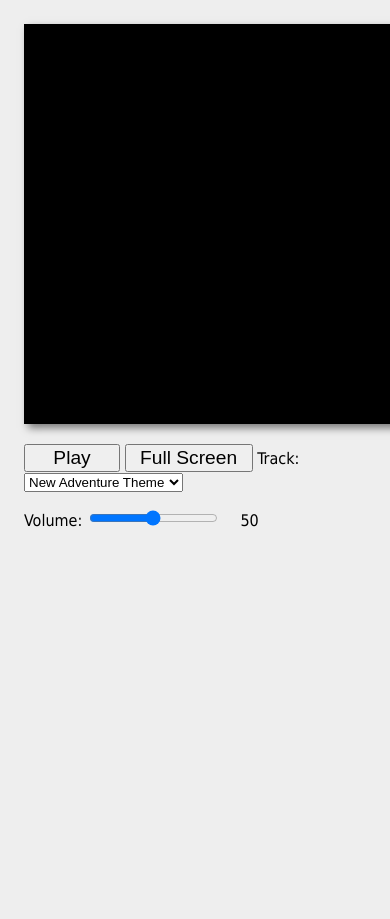
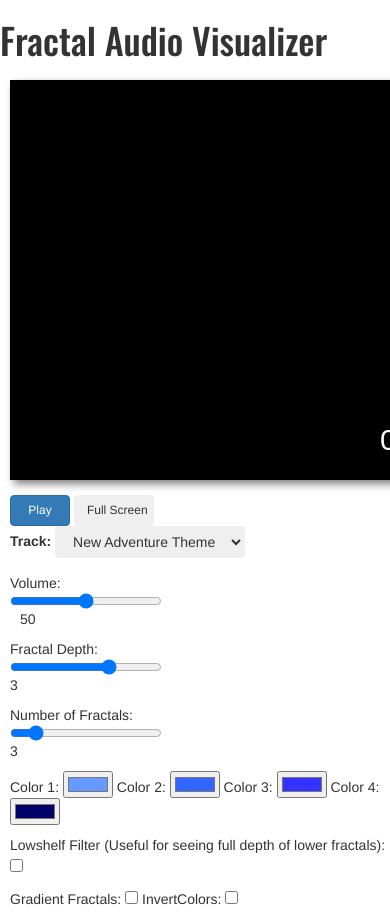
Before and after one commit to brschlegel/330Project2, a plain HTML site: page index.html in a window 390 px wide. Shown: the top 919 px of the page. Before the commit the page ends 844 px from the top, so only its background shows below. Drawn offline with nearby package versions, Linux system fonts and the light colour scheme.

Commit message:
finished

```diff
--- a/index.html
+++ b/index.html
@@ -2,20 +2,24 @@
 <html lang="en">
 <head>
 	<meta charset="utf-8" />
-	<title>Audio Visualizer</title>
+	<title>Fractal Audio Visualizer</title>
 	<link href="styles/default-styles.css" type="text/css" rel="stylesheet" />
 	<script src="./src/loader.js" type="module"></script>
+	<link href="https://fonts.googleapis.com/css2?family=Oswald:wght@517&display=swap" rel="stylesheet">
+	<script src="https://maxcdn.bootstrapcdn.com/bootstrap/3.4.1/js/bootstrap.min.js"></script>
+	<link rel="stylesheet" href="https://maxcdn.bootstrapcdn.com/bootstrap/3.4.1/css/bootstrap.min.css">
 </head>
 <body>
+<h1 id = "title">Fractal Audio Visualizer</h1>
 <main>
 	<canvas width="800" height="400"></canvas>
 	<div id="controls">
 		<section>
-			<button id="playButton" data-playing="no"></button>
-			<button id="fsButton">Full Screen</button>
+			<button id="playButton" data-playing="no" class="btn btn-primary"></button>
+			<button id="fsButton" class="btn btn-secondary">Full Screen</button>
 
 			<label>Track:
-				<select id="trackSelect">
+				<select id="trackSelect" class = "btn btn-secondary dropdown-toggle">
 					<option value="media/New Adventure Theme.mp3" selected>New Adventure Theme</option>
 					<option value="media/Peanuts Theme.mp3">Peanuts Theme</option>
 					<option value="media/The Picard Song.mp3">The Picard Song</option>
@@ -24,13 +28,33 @@
 		</section>
 
 		<section>
-			Volume: <input type="range" id="volumeSlider" min="0" max="2" value="1" step="0.01">
+
+			Volume: <input type="range" id="volumeSlider" min="0" max="2" value="1" step="0.01" class = "slider">
 			<span id="volumeLabel">???</span>
-			<!-- Fractal Depth:  <input type="range" id="depthSlider" min="1" max="6" value="3" step="1">
-			Number of Fractals:  <input type="range" id="numSlider" min="1" max="16" value="3" step="1"> -->
+
 		</section>
 
 		<section>
+			Fractal Depth:  <input type="range" id="depthSlider" min="1" max="4" value="3" step="1" class = "slider">
+			<span id="depthLabel">3</span>
+
+		  </section>
+		  <section>
+			Number of Fractals:  <input type="range" id="numSlider" min="1" max="16" value="3" step="1" class = "slider">
+			<span id="numLabel">3</span>
+		  </section>
+		  <section>
+			  Color 1: <input type="color" id="colorpicker1" value="#6699ff">
+			  Color 2: <input type ="color" id="colorpicker2" value="#3366ff">
+			  Color 3: <input type="color" id="colorpicker3" value= "#3333ff">
+			  Color 4: <input type ="color" id="colorpicker4" value= "#000066">
+		  </section>
+		  <section>
+			  Lowshelf Filter (Useful for seeing full depth of lower fractals): <input type="checkbox" id = "lowShelf">
+		  </section>
+		  <section>
+			  Gradient Fractals: <input type = "checkbox" id="showGradient">
+			  InvertColors: <input type="checkbox" id="invertCB">
 
 		  </section>
 	</div>
--- a/src/audio.js
+++ b/src/audio.js
@@ -3,7 +3,7 @@ let audioCtx;
 
 // **These are "private" properties - these will NOT be visible outside of this module (i.e. file)**
 // 2 - WebAudio nodes that are part of our WebAudio audio routing graph
-let element, sourceNode, analyserNode, gainNode;
+let element, sourceNode, analyserNode, gainNode, lowShelfBiquadFilter;
 
 // 3 - here we are faking an enumeration
 const DEFAULTS = Object.freeze({
@@ -14,9 +14,10 @@ const DEFAULTS = Object.freeze({
 // 4 - create a new array of 8-bit integers (0-255)
 // this is a typed array to hold the audio frequency data
 let audioData = new Uint8Array(DEFAULTS.numSamples/2);
-
+let playing = false;
 // **Next are "public" methods - we are going to export all of these at the bottom of this file**
 function setupWebAudio(filePath){
+
 
 // 1 - The || is because WebAudio has not been standardized across browsers yet
     const AudioContext = window.AudioContext || window.webkitAudioContext;
@@ -29,6 +30,8 @@ function setupWebAudio(filePath){
 
 // 4 - create an a source node that points at the <audio> element
     sourceNode = audioCtx.createMediaElementSource(element);
+    lowShelfBiquadFilter = audioCtx.createBiquadFilter();
+	lowShelfBiquadFilter.type = "lowshelf";
 
 // 5 - create an analyser node
 // note the UK spelling of "Analyser"
@@ -51,7 +54,8 @@ gainNode = audioCtx.createGain();
 gainNode.gain.value = DEFAULTS.gain;
 
 // 8 - connect the nodes - we now have an audio graph
-sourceNode.connect(analyserNode);
+sourceNode.connect(lowShelfBiquadFilter);
+lowShelfBiquadFilter.connect(analyserNode);
 analyserNode.connect(gainNode);
 gainNode.connect(audioCtx.destination);
 }
@@ -63,10 +67,12 @@ function loadSoundFile(filePath){
 
 function playCurrentSound(){
     element.play();
+    playing = true;
 }
 
 function pauseCurrentSound(){
     element.pause();
+    playing = false;
 }
 
 function setVolume(value){
@@ -74,6 +80,14 @@ function setVolume(value){
     gainNode.gain.value = value;
 }
 
+function toggleLowshelf(lowshelf) {
+    if (lowshelf) {
+        lowShelfBiquadFilter.frequency.setValueAtTime(1000, audioCtx.currentTime);
+        lowShelfBiquadFilter.gain.setValueAtTime(15, audioCtx.currentTime);
+    } else {
+        lowShelfBiquadFilter.gain.setValueAtTime(0, audioCtx.currentTime);
+    }
+}
 
 
-export {audioCtx,setupWebAudio,playCurrentSound,pauseCurrentSound,loadSoundFile,setVolume,analyserNode};
+export {audioCtx,setupWebAudio,playCurrentSound,pauseCurrentSound,loadSoundFile,setVolume,analyserNode,toggleLowshelf,playing};
--- a/src/canvas.js
+++ b/src/canvas.js
@@ -9,13 +9,16 @@
 
 import * as utils from './utils.js';
 import * as classes from './classes.js';
+import * as audio from './audio.js'
 
 let ctx, canvasWidth, canvasHeight, gradient, analyserNode, audioData;
 let totalDepth =3;
-let numFractals = 16;
+let numFractals = 3;
 let audioDataEndPoints = [];
 let allFractals = [];
 let colorByDepth = [];
+let imageDataY = 0;
+let imageDataHeight = 0;
 colorByDepth[0] = "#6699ff";
 colorByDepth[1] = "#3366ff";
 colorByDepth[2] = "#3333ff";
@@ -24,13 +27,15 @@ colorByDepth[4] = "#000066";
 colorByDepth[5] = "#000066";
 colorByDepth[6] = "#000066";
 
-function setupCanvas(canvasElement, analyserNodeRef, numFractals, totalDepth) {
+let prevCurTime, timeElapsed;
+
+function setupCanvas(canvasElement, analyserNodeRef) {
     // create drawing context
     ctx = canvasElement.getContext("2d");
     canvasWidth = canvasElement.width;
     canvasHeight = canvasElement.height;
     // create a gradient that runs top to bottom
-    gradient = utils.getLinearGradient(ctx, 0, 0, 0, canvasHeight, [{ percent: .25, color: "green" }, { percent: 1, color: "yellow" }]);
+    timeElapsed = 0;
     // keep a reference to the analyser node
     analyserNode = analyserNodeRef;
     // this is the array where the analyser data will be stored
@@ -39,8 +44,9 @@ function setupCanvas(canvasElement, analyserNodeRef, numFractals, totalDepth) {
    // ctx.fillRect(100,100,200,200);
     ctx.fillStyle = "black";
     //drawCarpet(100, 100, 200, 200, 0);
-
-    setUpShapeFractal(ArrangeCarpet, numFractals, 100,100,200,200 );
+    changeGradient();
+    //gradient = utils.getLinearGradient(ctx,0,0,0,canvasHeight,[{percent:0,color:"blue"},{percent:.25,color:"green"},{percent:.5,color:"yellow"},{percent:.75,color:"red"},{percent:1,color:"magenta"}])
+    setUpShapeFractal(ArrangeCarpet, numFractals);
     for(let i = 0; i < numFractals; i++){
         audioDataEndPoints.push(Math.round(i * 128 / numFractals));
     }
@@ -48,121 +54,81 @@ function setupCanvas(canvasElement, analyserNodeRef, numFractals, totalDepth) {
 
 }
 
+function RearrangeFractal(numFractal, depth){
+    audioDataEndPoints = [];
+    allFractals = [];
+    totalDepth = depth;
+    numFractals = numFractal;
+    console.log(numFractals);
+    setUpShapeFractal(ArrangeCarpet, numFractals);
+    for(let i = 0; i < numFractals; i++){
+        audioDataEndPoints.push(Math.round(i * 128 / numFractals));
+    }
+    audioDataEndPoints.push(128);
+
+}
+
+function changeDepth(depth){
+    totalDepth = depth;
+    allFractals = [];
+    setUpShapeFractal(ArrangeCarpet, numFractals);
+}
+
+function changeNumFractal(numFractal){
+    audioDataEndPoints = [];
+    allFractals = [];
+    numFractals = numFractal;
+    setUpShapeFractal(ArrangeCarpet, numFractals);
+    for(let i = 0; i < numFractals; i++){
+        audioDataEndPoints.push(Math.round(i * 128 / numFractals));
+    }
+    audioDataEndPoints.push(128);
+
+}
+
+function changeGradient(){
+   gradient = utils.getLinearGradient(ctx,0,0,0,canvasHeight,[{percent:0,color:colorByDepth[0]},{percent:.25,color:colorByDepth[1]},{percent:.5,color:colorByDepth[2]},{percent:.75,color:colorByDepth[3]}])
+}
 function draw(params = {}) {
     // 1 - populate the audioData array with the frequency data from the analyserNode
     // notice these arrays are passed "by reference"
      analyserNode.getByteFrequencyData(audioData);
     // // OR
     // //analyserNode.getByteTimeDomainData(audioData); // waveform data
-
+    elapseTime();
     ctx.save();
     ctx.fillStyle = "black";
    // ctx.globalAlpha = .1;
      ctx.fillRect(0,0,canvasWidth,canvasHeight);
      ctx.restore();
 
-     console.log(allFractals.length)
+
+    drawTime(canvasWidth/2 - 30,canvasHeight - 30,"30px Arial", "white");
+
+    if(params.showGradient){
+        ctx.fillStyle = gradient;
+    }
     for(let i = 0; i < allFractals.length; i++){
-        drawFractal(audioData, allFractals[i],audioDataEndPoints[i], audioDataEndPoints[i+1]);
+        drawFractal(audioData, allFractals[i],audioDataEndPoints[i], audioDataEndPoints[i+1], params.showGradient, gradient);
     }
+    //including image data with the fractals pretty much just shuts things down, unless you restrict where it looks to just where new stuff is happening
+    let imageData = ctx.getImageData(0,imageDataY,canvasWidth,imageDataHeight);
+    let data = imageData.data;
+    let length = data.length;
+    let width = imageData.width;
+    // B) Iterate through each pixel, stepping 4 elements at a time (which is the RGBA for 1 pixel)
+    for (let i =0; i < length; i += 4){
+        if(params.showInvert){
+            let red = data[i], green = data[i+1], blue = data[i+2];
+            if(red != 0 || blue != 0 || green != 0){
+            data[i] = 255 - red;
+            data[i+1] = 255 - green;
+            data[i+2] = 255 - blue;
+            }
+        }
+    }
+    ctx.putImageData(imageData, 0, imageDataY);
 
-     // 2 - draw background
-
-
-
-    // // 3 - draw gradient
-    // if(params.showGradient){
-    //     ctx.save();
-    //     ctx.fillStyle = gradient;
-    //     ctx.globalAlpha = .3;
-    //     ctx.fillRect(0,0,canvasWidth, canvasHeight);
-    //     ctx.restore();
-    // }
-    // // 4 - draw bars
-    // if(params.showBars){
-    //     let barSpacing = 4;
-    //     let margin = 5;
-    //     let screenWidthForBars = canvasWidth - (audioData.length * barSpacing) - margin * 2;
-    //     let barWidth = screenWidthForBars / audioData.length;
-    //     let barHeight = 200;
-    //     let topSpacing = 100;
-
-    //     ctx.save();
-    //     ctx.fillStyle = 'rgba(255,255,255,0.5)';
-    //     ctx.strokeStyle = 'rgba(0,0,0,0,.5)';
-
-    //     for(let i = 0; i < audioData.length; i++){
-    //         ctx.fillRect(margin + i * (barWidth + barSpacing), topSpacing + 256-audioData[i], barWidth, barHeight);
-    //         ctx.strokeRect(margin + i * (barWidth + barSpacing), topSpacing + 256-audioData[i], barWidth, barHeight);
-    //     }
-    //     ctx.restore();
-    // }
-    // // 5 - draw circles
-    // if(params.showCircles){
-    //     let maxRadius = canvasHeight/4;
-    //     ctx.save();
-    //     ctx.globalAlpha = .5;
-    //     for(let i = 0; i < audioData.length; i++){
-    //         let percent = audioData[i] / 255;
-
-    //         let circleRadius = percent * maxRadius;
-    //         ctx.beginPath();
-    //         ctx.fillStyle = utils.makeColor(255,111,111, .34 - percent/3.0);
-    //         ctx.arc(canvasWidth/2, canvasHeight/2, circleRadius, 0, 2*Math.PI, false);
-    //         ctx.fill();
-    //         ctx.closePath();
-
-    //         ctx.beginPath();
-    //         ctx.fillStyle = utils.makeColor(0,0,255,.1-percent/10.0);
-    //         ctx.arc(canvasWidth/2, canvasHeight/2, circleRadius * 1.5, 0, 2 * Math.PI, false);
-    //         ctx.fill();
-    //         ctx.closePath();
-
-    //         ctx.save();
-    //         ctx.beginPath();
-    //         ctx.fillStyle = utils.makeColor(200,200,0,0.5 - percent/5.0);
-    //         ctx.arc(canvasWidth/2, canvasHeight/2, circleRadius * .5, 0, 2* Math.PI, false);
-    //         ctx.fill();
-    //         ctx.closePath();
-    //         ctx.restore();
-    //     }
-    //     ctx.restore();
-    // }
-
-    // // 6 - bitmap manipulation
-    // // TODO: right now. we are looping though every pixel of the canvas (320,000 of them!),
-    // // regardless of whether or not we are applying a pixel effect
-    // // At some point, refactor this code so that we are looping though the image data only if
-    // // it is necessary
-
-    // // A) grab all of the pixels on the canvas and put them in the `data` array
-    // // `imageData.data` is a `Uint8ClampedArray()` typed array that has 1.28 million elements!
-    // // the variable `data` below is a reference to that array
-    // let imageData = ctx.getImageData(0,0,canvasWidth,canvasHeight);
-    // let data = imageData.data;
-    // let length = data.length;
-    // let width = imageData.width;
-    // // B) Iterate through each pixel, stepping 4 elements at a time (which is the RGBA for 1 pixel)
-    // for (let i =0; i < length; i += 4){
-    //     if(params.showNoise && Math.random() < .05){
-    //         data[i] = data[i +1] = 0;
-    //         data[i] = 255;
-    //     }
-
-    //     if(params.showInvert){
-    //         let red = data[i], green = data[i+1], blue = data[i+2];
-    //         data[i] = 255 - red;
-    //         data[i+1] = 255 - green;
-    //         data[i+2] = 255 - blue;
-    //     }
-    // }
-    // if(params.showEmboss){
-    //     for (let i = 0; i < length; i++) {
-    //     if(i%4 == 3) continue;
-    //     data[i] = 127 + 2*data[i] - data[i+4] - data[i + width *4];
-    // }
-    // }
-    // ctx.putImageData(imageData, 0, 0);
 }
 
 function ArrangeCarpet(x, y, width, height, depth, squares){
@@ -181,7 +147,25 @@ function ArrangeCarpet(x, y, width, height, depth, squares){
 
 }
 
-function drawFractal(audioData, array,start,end){
+//Plans for sierpinski triangle that didn't have time to go through
+
+function ArrangeTriangle(points,depth,arr){
+    for(let i =0; i < totalDepth + 1; i++){
+        arr.push([]);
+    }
+    let p = [];
+    p[0] = (points[2] - points[0])/2 + points[0];
+    p[1] = (points[3] - points[1])/2 + points[1];
+    p[2] = (points[4] - points[2])/2 + points[2];
+    p[3] = (points[5] - points[3])/2 + points[3];
+    p[4] = (points[4] - points[0])/2 + points[0];
+    p[5] = (points[5] - points[1])/2 + points[1];
+    arr[depth].push(new classes.Triangle(p, colorByDepth[depth]));
+
+
+}
+
+function drawFractal(audioData, array,start,end, gradient){
     //let value = utils.averageArrayValues(audioData, 0, Math.floor(audioData.length / 3));
     let value = audioData[start]
     let numDepth = Math.round(value / (256 / totalDepth));
@@ -192,23 +176,52 @@ function drawFractal(audioData, array,start,end){
         for(let j = 0; j < array[i].length; j++)
         {
             array[i][j].scale = value / 256;
-            array[i][j].draw(ctx);
+            array[i][j].draw(ctx,gradient);
         }
     }
 }
 
-function setUpShapeFractal(arrangeFunction, num, x,y,width,height){
-    for(let i = 0; i < num; i++){
+function setUpShapeFractal(arrangeFunction, num){
+
+    num++;
+
+    for(let i = 0; i < num - 1; i++){
         let arr = [];
-        console.log(arr);
-        let width = canvasWidth / (num + 1)
-        let spacing = width / (num + 1)
+        let width = canvasWidth / num ;
+        let spacing = width / num ;
+        imageDataHeight = width;
+        imageDataY = (canvasHeight / 2) - (width /2);
         arrangeFunction( spacing + i * (width + spacing),(canvasHeight / 2) - (width /2),width,width,0,arr);
         allFractals.push(arr);
     }
 
 }
 
+function setColor(color, depth){
+    colorByDepth[depth] = color;
+    changeGradient();
+    allFractals = [];
+    setUpShapeFractal(ArrangeCarpet, numFractals);
+}
+
+function elapseTime(){
+    if(audio.playing){
+    timeElapsed += audio.audioCtx.currentTime - prevCurTime;
+    timeElapsed
+    }
+    prevCurTime =  audio.audioCtx.currentTime;
+}
+
+function drawTime(x,y,font,color){
+    let date = new Date(0);
+    date.setSeconds(timeElapsed); // specify value for SECONDS here
+    let timeString = date.toISOString().substr(14, 5);
+    ctx.save();
+    ctx.fillStyle = color;
+    ctx.font = font;
+    ctx.fillText(timeString, x, y)
+    ctx.restore();
+}
 
 
-export { setupCanvas, draw };
+export { setupCanvas, draw, RearrangeFractal,changeDepth,changeNumFractal,setColor };
--- a/src/classes.js
+++ b/src/classes.js
@@ -18,12 +18,38 @@ class Square extends Shape{
         this.scale = 1;
         this.center = {x: this.x + width / 2, y: this.y + height /2};
     }
-    draw(ctx){
+    draw(ctx, showGradient, gradient){
         ctx.save();
+        if(!showGradient){
         ctx.fillStyle = this.color;
+    }
+    else{
+        ctx.fillStyle = gradient
+    }
         ctx.fillRect(this.center.x - (this.width * this.scale / 2),this.center.y - (this.width * this.scale / 2),this.width * this.scale,this.height *this.scale);
         ctx.restore();
     }
 }
 
-export{Square};
+class Triangle{
+    constructor(points,color){
+        this.points = points
+        this.color = color;
+        this.scale = 1;
+    }
+
+    draw(ctx){
+        ctx.save();
+        ctx.fillStyle = this.color;
+        ctx.beginPath();
+        ctx.moveTo(this.points[0],this.points[1]);
+        ctx.lineTo(this.points[2],this.points[3]);
+        ctx.lineTo(this.points[4],this.points[5]);
+        ctx.closePath();
+        ctx.fill();
+        ctx.restore();
+
+    }
+}
+
+export{Square,Triangle};
--- a/src/main.js
+++ b/src/main.js
@@ -3,7 +3,7 @@ import * as utils from './utils.js';
 import * as canvas from './canvas.js';
 
 const drawParams = {
-    showGradient: true,
+    showGradient: false,
     showBars: true,
     showCircles: true,
     showNoise: true,
@@ -31,7 +31,7 @@ function init() {
     console.log(`Testing utils.getRandomColor() import: ${utils.getRandomColor()}`);
     let canvasElement = document.querySelector("canvas"); // hookup <canvas> element
     setupUI(canvasElement);
-    canvas.setupCanvas(canvasElement, audio.analyserNode, 3,3);
+    canvas.setupCanvas(canvasElement, audio.analyserNode, 3, 3);
     loop();
 }
 
@@ -65,7 +65,14 @@ function setupUI(canvasElement) {
     let volumeSlider = document.querySelector("#volumeSlider");
     let volumeLabel = document.querySelector("#volumeLabel");
     let depthSlider = document.querySelector("#depthSlider");
+    let depthLabel = document.querySelector('#depthLabel');
     let numSlider = document.querySelector("#numSlider");
+    let numLabel = document.querySelector('#numLabel');
+    let colorPicker1 = document.querySelector("#colorpicker1");
+    let colorPicker2 = document.querySelector("#colorpicker2");
+    let colorPicker3 = document.querySelector("#colorpicker3");
+    let colorPicker4 = document.querySelector("#colorpicker4");
+
 
     //add ,oninput event to slider
     volumeSlider.oninput = e => {
@@ -75,16 +82,33 @@ function setupUI(canvasElement) {
         volumeLabel.innerHTML = Math.round((e.target.value / 2 * 100));
     };
 
-    // depthSlider.onchange = e => {
+    depthSlider.onchange = e => {
+        depthLabel.innerHTML = e.target.value;
+        canvas.changeDepth(e.target.value);
+    }
 
-    //     canvas.setupCanvas(canvasElement, audio.analyserNode, e.target.value,numSlider.value);
-    // }
+    numSlider.onchange = e => {
+        numLabel.innerHTML = e.target.value;
+        canvas.changeNumFractal(e.target.value);
+    }
 
-    // numSlider.onchange = e => {
-    //     canvas.setupCanvas(canvasElement, audio.analyserNode,depthSlider.value,e.target.value);
-    // }
+    colorPicker1.onchange = e =>{
+        canvas.setColor(e.target.value, 0)
+    }
+    colorPicker2.onchange = e =>{
+        canvas.setColor(e.target.value, 1)
+    }
+    colorPicker3.onchange = e =>{
+        canvas.setColor(e.target.value, 2)
+    }
+    colorPicker4.onchange = e =>{
+        canvas.setColor(e.target.value, 3)
+    }
 
+    document.querySelector('#lowShelf').onchange = e => {
 
+        audio.toggleLowshelf(e.target.checked); // turn on or turn off the filter, depending on the value of `highshelf`!
+    }
     //set value of label to match initial value of slider
     volumeSlider.dispatchEvent(new Event("input"));
 
@@ -108,20 +132,20 @@ function setupUI(canvasElement) {
     //     drawParams.showBars = barCB.checked;
     // }
 
-    // let gradientCB = document.querySelector("#gradientCB");
-    // gradientCB.onchange = e => {
-    //     drawParams.showGradient = !drawParams.showGradient
-    // }
+     let gradientCB = document.querySelector("#showGradient");
+     gradientCB.onchange = e => {
+         drawParams.showGradient = !drawParams.showGradient
+     }
 
     // let noiseCB = document.querySelector("#noiseCB");
     // noiseCB.onchange  = e =>{
     //     drawParams.showNoise = !drawParams.showNoise;
     // }
 
-    // let invertCB = document.querySelector("#invertCB");
-    // invertCB.onchange  = e =>{
-    //     drawParams.showInvert = !drawParams.showInvert;
-    // }
+     let invertCB = document.querySelector("#invertCB");
+     invertCB.onchange  = e =>{
+         drawParams.showInvert = !drawParams.showInvert;
+     }
 
     // let embossCB = document.querySelector("#embossCB");
     // embossCB.onchange  = e =>{
--- a/styles/default-styles.css
+++ b/styles/default-styles.css
@@ -40,3 +40,19 @@ button[data-playing="no"]:after{
   font-size: 1.2rem;
   width: 8rem;
 }
+
+#title{
+  font-family: 'Oswald', sans-serif;
+}
+
+#volumeSlider{
+  width: 40%;
+}
+
+#depthSlider{
+  width: 40%;
+}
+
+#numSlider{
+  width: 40%;
+}
```
Also changed, not shown: 1 other file.
